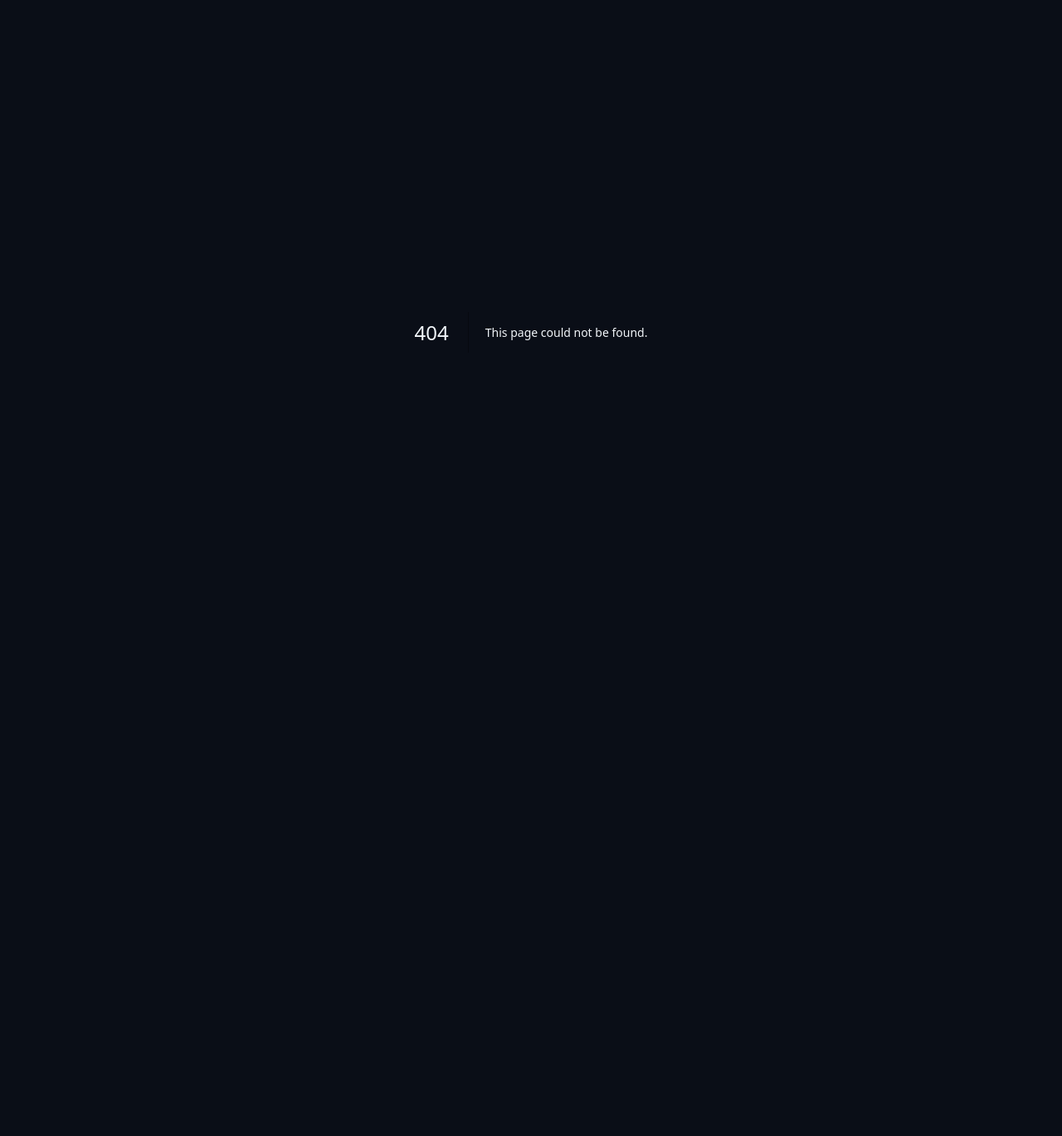
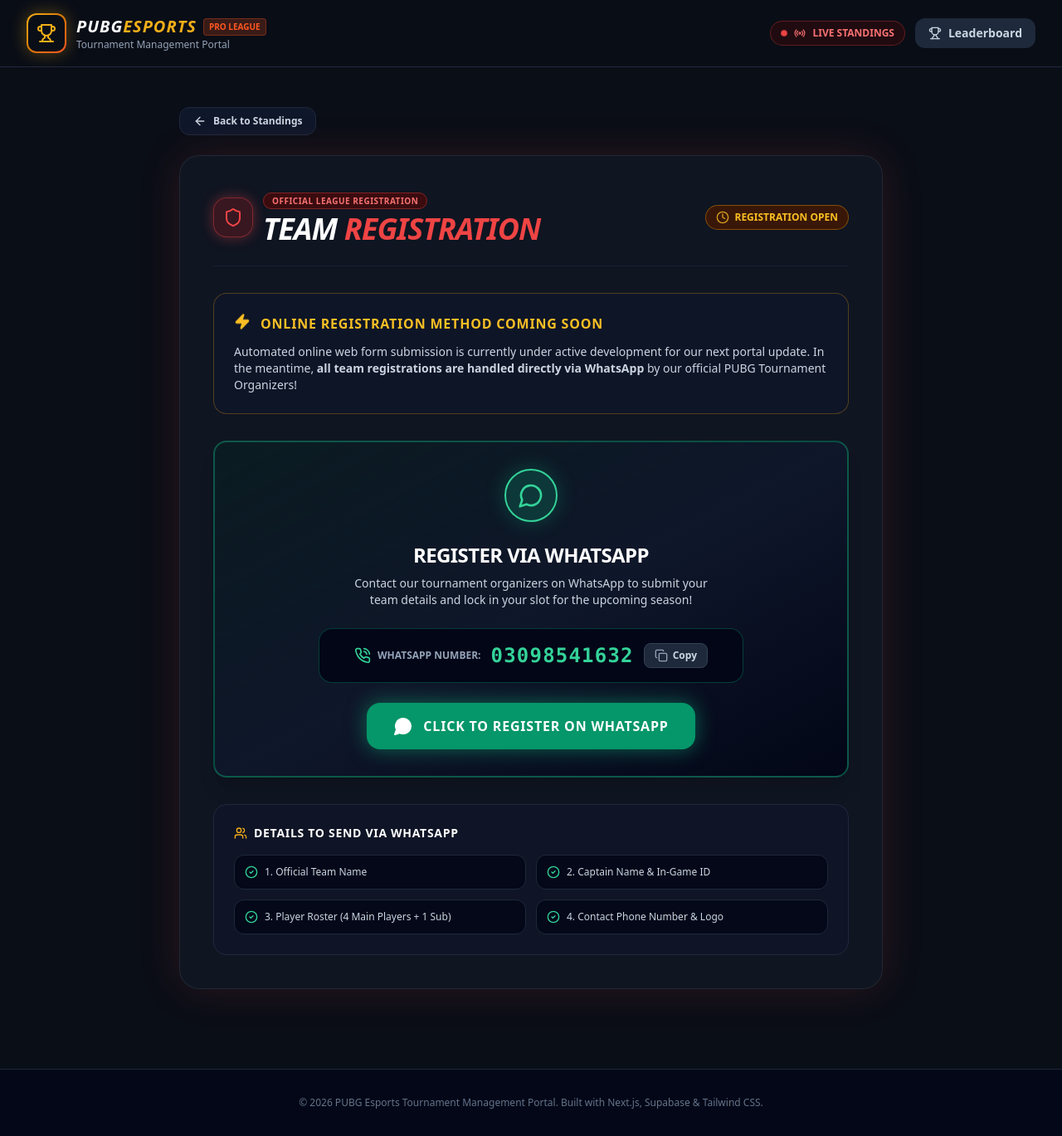
Before and after one commit to muzamilateeq/Pubg-leagues, a Next.js app: page /register in a window 1280 px wide. Before the commit this address had no page. Shown: the whole page at 83% size. Before the commit the page ends 800 px from the top, so only its background shows below. Built offline with nearby package versions, Linux system fonts and the light colour scheme.

Commit message:
Add Red Register Team button and Registration page with WhatsApp contact 03098541632

```diff
--- a/src/app/page.tsx
+++ b/src/app/page.tsx
@@ -1,6 +1,7 @@
 "use client";
 
 import { useState, useEffect } from "react";
+import Link from "next/link";
 import Navbar from "@/components/Navbar";
 import SeasonSelector from "@/components/SeasonSelector";
 import StatCards from "@/components/StatCards";
@@ -161,11 +162,19 @@
               </p>
             </div>
 
-            {/* Season Selector & Quick Stats */}
+            {/* Season Selector, Register Team & Quick Stats */}
             <div className="flex flex-col sm:flex-row items-stretch sm:items-center gap-3 sm:gap-4">
+              <Link
+                href="/register"
+                className="flex items-center justify-center gap-2 px-5 py-3 rounded-xl bg-red-600 hover:bg-red-500 text-white font-black text-xs sm:text-sm uppercase tracking-wider shadow-[0_0_20px_rgba(239,68,68,0.6)] transition-all hover:scale-105 active:scale-95 shrink-0"
+              >
+                <Shield className="w-4 h-4 text-white" />
+                <span>Register Team</span>
+              </Link>
+
               <button
                 onClick={() => setIsSeasonModalOpen(true)}
-                className="flex items-center justify-between gap-3 px-4 py-3 rounded-xl bg-pubg-card border-2 border-pubg-gold/50 text-left hover:border-pubg-gold transition-all shadow-neon-gold group"
+                className="flex items-center justify-between gap-3 px-4 py-3 rounded-xl bg-pubg-card border-2 border-pubg-gold/50 text-left hover:border-pubg-gold transition-all shadow-neon-gold group shrink-0"
               >
                 <div className="flex items-center gap-3 overflow-hidden">
                   <div className="p-2 rounded-lg bg-pubg-gold/20 text-pubg-gold border border-pubg-gold/30">
@@ -181,7 +190,7 @@
                 </span>
               </button>
 
-              <div className="p-3.5 rounded-xl bg-pubg-card border border-pubg-border text-center flex flex-col justify-center min-w-[120px]">
+              <div className="p-3.5 rounded-xl bg-pubg-card border border-pubg-border text-center flex flex-col justify-center min-w-[110px] shrink-0">
                 <span className="text-[10px] text-slate-400 uppercase font-black">Published Matches</span>
                 <span className="text-xl font-black text-white">{publishedCompletedMatches.length}</span>
               </div>
--- /dev/null
+++ b/src/app/register/page.tsx
@@ -0,0 +1,157 @@
+"use client";
+
+import Link from "next/link";
+import Navbar from "@/components/Navbar";
+import { Shield, MessageCircle, ArrowLeft, Clock, Zap, CheckCircle2, Copy, Check, Users, PhoneCall } from "lucide-react";
+import { useState } from "react";
+
+export default function RegisterPage() {
+  const [copied, setCopied] = useState(false);
+  const whatsappNumber = "03098541632";
+  const whatsappFormatted = "+92 309 8541632";
+  const whatsappLink = `https://wa.me/923098541632?text=${encodeURIComponent(
+    "Hello PUBG League Admins! I want to register my team for the upcoming tournament."
+  )}`;
+
+  const handleCopyNumber = () => {
+    navigator.clipboard.writeText(whatsappNumber);
+    setCopied(true);
+    setTimeout(() => setCopied(false), 2000);
+  };
+
+  return (
+    <div className="min-h-screen bg-pubg-dark text-slate-100 flex flex-col font-sans">
+      <Navbar />
+
+      <main className="flex-1 max-w-4xl w-full mx-auto px-4 sm:px-6 py-8 sm:py-12 flex flex-col justify-center">
+
+        {/* Back Link */}
+        <div className="mb-6">
+          <Link
+            href="/"
+            className="inline-flex items-center gap-2 px-4 py-2 rounded-xl bg-slate-900 hover:bg-slate-800 text-slate-300 text-xs font-bold border border-slate-800 transition-all"
+          >
+            <ArrowLeft className="w-4 h-4" /> Back to Standings
+          </Link>
+        </div>
+
+        {/* Registration Card */}
+        <div className="relative glass-panel rounded-3xl p-6 sm:p-10 border-2 border-red-500/40 bg-gradient-to-b from-red-950/20 via-pubg-card to-slate-950 shadow-[0_0_50px_rgba(239,68,68,0.15)] overflow-hidden space-y-8">
+
+          {/* Top Badge */}
+          <div className="flex flex-wrap items-center justify-between gap-3 border-b border-pubg-border/60 pb-6">
+            <div className="flex items-center gap-3">
+              <div className="w-12 h-12 rounded-2xl bg-red-600/20 border border-red-500/40 text-red-500 flex items-center justify-center shrink-0 shadow-[0_0_15px_rgba(239,68,68,0.4)]">
+                <Shield className="w-6 h-6" />
+              </div>
+              <div>
+                <span className="px-2.5 py-0.5 rounded-full bg-red-950/80 text-red-400 border border-red-500/40 text-[10px] font-black uppercase tracking-wider">
+                  OFFICIAL LEAGUE REGISTRATION
+                </span>
+                <h1 className="text-2xl sm:text-4xl font-black text-white uppercase italic tracking-tight mt-1">
+                  TEAM <span className="text-red-500">REGISTRATION</span>
+                </h1>
+              </div>
+            </div>
+
+            <div className="px-3 py-1.5 rounded-full bg-amber-950/80 border border-amber-500/40 text-amber-400 text-xs font-bold flex items-center gap-1.5">
+              <Clock className="w-4 h-4 animate-pulse" /> REGISTRATION OPEN
+            </div>
+          </div>
+
+          {/* Notice Card: Online Portal Coming Soon */}
+          <div className="p-5 sm:p-6 rounded-2xl bg-slate-900/90 border border-amber-500/30 space-y-3 relative overflow-hidden">
+            <div className="flex items-center gap-3 text-amber-400 font-extrabold text-sm sm:text-base uppercase tracking-wider">
+              <Zap className="w-5 h-5 text-amber-400 fill-amber-400 animate-bounce shrink-0" />
+              ONLINE REGISTRATION METHOD COMING SOON
+            </div>
+            <p className="text-xs sm:text-sm text-slate-300 leading-relaxed">
+              Automated online web form submission is currently under active development for our next portal update. In the meantime, <strong>all team registrations are handled directly via WhatsApp</strong> by our official PUBG Tournament Organizers!
+            </p>
+          </div>
+
+          {/* Main Action Box: WhatsApp Registration */}
+          <div className="p-6 sm:p-8 rounded-2xl bg-gradient-to-br from-emerald-950/30 via-slate-900 to-slate-950 border-2 border-emerald-500/40 shadow-xl space-y-6 text-center">
+            <div className="w-16 h-16 rounded-full bg-emerald-500/20 border-2 border-emerald-400 text-emerald-400 flex items-center justify-center mx-auto shadow-[0_0_25px_rgba(16,185,129,0.3)]">
+              <MessageCircle className="w-8 h-8" />
+            </div>
+
+            <div className="max-w-md mx-auto space-y-2">
+              <h2 className="text-xl sm:text-2xl font-black text-white uppercase tracking-tight">
+                REGISTER VIA WHATSAPP
+              </h2>
+              <p className="text-xs sm:text-sm text-slate-300">
+                Contact our tournament organizers on WhatsApp to submit your team details and lock in your slot for the upcoming season!
+              </p>
+            </div>
+
+            {/* Display WhatsApp Number */}
+            <div className="inline-flex flex-col sm:flex-row items-center justify-center gap-3 p-3.5 sm:p-4 rounded-2xl bg-slate-950 border border-emerald-500/30 max-w-lg w-full mx-auto">
+              <div className="flex items-center gap-2">
+                <PhoneCall className="w-5 h-5 text-emerald-400" />
+                <span className="text-xs text-slate-400 font-bold uppercase">WhatsApp Number:</span>
+              </div>
+              <span className="font-mono text-xl sm:text-2xl font-black text-emerald-400 tracking-wider">
+                {whatsappNumber}
+              </span>
+              <button
+                onClick={handleCopyNumber}
+                className="px-3 py-1.5 rounded-lg bg-slate-800 hover:bg-slate-700 text-slate-300 text-xs font-semibold flex items-center gap-1.5 transition-colors border border-slate-700"
+              >
+                {copied ? <Check className="w-4 h-4 text-emerald-400" /> : <Copy className="w-4 h-4 text-slate-400" />}
+                {copied ? "Copied!" : "Copy"}
+              </button>
+            </div>
+
+            {/* Big Green Direct WhatsApp Chat Button */}
+            <div>
+              <a
+                href={whatsappLink}
+                target="_blank"
+                rel="noopener noreferrer"
+                className="inline-flex items-center justify-center gap-3 px-8 py-4 rounded-2xl bg-emerald-600 hover:bg-emerald-500 text-white font-black text-sm sm:text-base uppercase tracking-wider shadow-[0_0_25px_rgba(16,185,129,0.5)] transition-all hover:scale-105 active:scale-95 w-full sm:w-auto"
+              >
+                <MessageCircle className="w-6 h-6 fill-white" /> Click To Register On WhatsApp
+              </a>
+            </div>
+          </div>
+
+          {/* Details Needed Checklist */}
+          <div className="p-5 sm:p-6 rounded-2xl bg-slate-900/60 border border-pubg-border space-y-4">
+            <h3 className="text-xs sm:text-sm font-extrabold text-white uppercase tracking-wider flex items-center gap-2">
+              <Users className="w-4 h-4 text-pubg-gold" /> DETAILS TO SEND VIA WHATSAPP
+            </h3>
+
+            <div className="grid grid-cols-1 sm:grid-cols-2 gap-3 text-xs text-slate-300">
+              <div className="flex items-center gap-2 p-3 rounded-xl bg-slate-950/80 border border-slate-800">
+                <CheckCircle2 className="w-4 h-4 text-emerald-400 shrink-0" />
+                <span>1. Official Team Name</span>
+              </div>
+              <div className="flex items-center gap-2 p-3 rounded-xl bg-slate-950/80 border border-slate-800">
+                <CheckCircle2 className="w-4 h-4 text-emerald-400 shrink-0" />
+                <span>2. Captain Name & In-Game ID</span>
+              </div>
+              <div className="flex items-center gap-2 p-3 rounded-xl bg-slate-950/80 border border-slate-800">
+                <CheckCircle2 className="w-4 h-4 text-emerald-400 shrink-0" />
+                <span>3. Player Roster (4 Main Players + 1 Sub)</span>
+              </div>
+              <div className="flex items-center gap-2 p-3 rounded-xl bg-slate-950/80 border border-slate-800">
+                <CheckCircle2 className="w-4 h-4 text-emerald-400 shrink-0" />
+                <span>4. Contact Phone Number & Logo</span>
+              </div>
+            </div>
+          </div>
+
+        </div>
+
+      </main>
+
+      {/* Footer */}
+      <footer className="mt-12 border-t border-pubg-border bg-slate-950/80 py-8">
+        <div className="max-w-7xl mx-auto px-4 text-center text-xs text-slate-500">
+          <p>© 2026 PUBG Esports Tournament Management Portal. Built with Next.js, Supabase & Tailwind CSS.</p>
+        </div>
+      </footer>
+    </div>
+  );
+}
--- a/src/components/Navbar.tsx
+++ b/src/components/Navbar.tsx
@@ -2,7 +2,7 @@
 
 import Link from "next/link";
 import { usePathname } from "next/navigation";
-import { Trophy, Radio, ArrowLeft, Calendar } from "lucide-react";
+import { Trophy, Radio, ArrowLeft, Calendar, ShieldCheck } from "lucide-react";
 import { isSupabaseConfigured } from "@/lib/supabaseClient";
 
 interface NavbarProps {
@@ -13,6 +13,7 @@
 export default function Navbar({ onOpenSeasonModal, currentSeasonName }: NavbarProps) {
   const pathname = usePathname();
   const isAdmin = pathname.startsWith("/admin");
+  const isRegister = pathname.startsWith("/register");
 
   return (
     <header className="sticky top-0 z-40 w-full border-b border-pubg-border bg-pubg-dark/95 backdrop-blur-md">
@@ -26,12 +27,12 @@
                 <Trophy className="w-5 h-5 sm:w-6 sm:h-6 text-pubg-gold group-hover:rotate-12 transition-transform" />
               </div>
             </div>
-            <div>
+            <div className="min-w-0">
               <div className="flex items-center gap-1.5 sm:gap-2">
-                <span className="font-extrabold text-lg sm:text-xl tracking-wider text-white uppercase italic">
+                <span className="font-extrabold text-base sm:text-xl tracking-wider text-white uppercase italic truncate">
                   PUBG<span className="text-pubg-gold">ESPORTS</span>
                 </span>
-                <span className="px-1.5 py-0.5 text-[9px] sm:text-[10px] font-bold uppercase rounded bg-pubg-orange/20 text-pubg-orange border border-pubg-orange/30">
+                <span className="px-1.5 py-0.5 text-[9px] sm:text-[10px] font-bold uppercase rounded bg-pubg-orange/20 text-pubg-orange border border-pubg-orange/30 shrink-0">
                   PRO LEAGUE
                 </span>
               </div>
@@ -39,37 +40,41 @@
             </div>
           </Link>
 
-          {/* Navigation Links & Live Status */}
-          <div className="flex items-center gap-2 sm:gap-3">
+          {/* Navigation Links & Red Registration Button */}
+          <div className="flex items-center gap-2 sm:gap-3 shrink-0">
 
             {/* Season Selector Modal Trigger (User side) */}
             {!isAdmin && onOpenSeasonModal && (
               <button
                 onClick={onOpenSeasonModal}
-                className="flex items-center gap-1.5 px-3 py-1.5 sm:px-3.5 sm:py-2 rounded-xl bg-slate-900 hover:bg-slate-800 border border-slate-700 text-slate-200 text-xs font-bold transition-all shrink-0"
+                className="hidden md:flex items-center gap-1.5 px-3 py-1.5 sm:px-3.5 sm:py-2 rounded-xl bg-slate-900 hover:bg-slate-800 border border-slate-700 text-slate-200 text-xs font-bold transition-all shrink-0"
                 title="Switch season"
               >
                 <Calendar className="w-3.5 h-3.5 text-pubg-gold" />
-                <span className="max-w-[90px] sm:max-w-[140px] truncate">{currentSeasonName || "Seasons"}</span>
+                <span className="max-w-[120px] truncate">{currentSeasonName || "Seasons"}</span>
               </button>
             )}
 
+            {/* Red Team Registration Button */}
+            {!isAdmin && !isRegister && (
+              <Link
+                href="/register"
+                className="flex items-center gap-1.5 px-3 py-1.5 sm:px-3.5 sm:py-2 rounded-xl bg-red-600 hover:bg-red-500 text-white font-black text-xs sm:text-sm uppercase tracking-wider shadow-[0_0_15px_rgba(239,68,68,0.5)] transition-all hover:scale-105 active:scale-95 shrink-0"
+              >
+                <ShieldCheck className="w-4 h-4 text-white" />
+                <span className="hidden xs:inline">Register Team</span>
+                <span className="xs:hidden">Register</span>
+              </Link>
+            )}
+
             {/* Live Indicator */}
-            <div className="hidden xs:flex items-center gap-1.5 sm:gap-2 px-2.5 sm:px-3 py-1 sm:py-1.5 rounded-full bg-red-950/40 border border-red-500/30 text-red-400 text-[11px] sm:text-xs font-semibold">
+            <div className="hidden lg:flex items-center gap-1.5 sm:gap-2 px-2.5 sm:px-3 py-1 sm:py-1.5 rounded-full bg-red-950/40 border border-red-500/30 text-red-400 text-[11px] sm:text-xs font-semibold">
               <span className="w-2 h-2 rounded-full bg-red-500 live-badge-glow" />
               <Radio className="w-3 h-3 sm:w-3.5 sm:h-3.5 animate-pulse" />
-              <span className="hidden sm:inline">LIVE STANDINGS</span>
+              <span>LIVE STANDINGS</span>
             </div>
 
-            {/* Supabase Status Pill */}
-            <div className="hidden lg:flex items-center gap-2 px-3 py-1.5 rounded-full bg-slate-900 border border-slate-700 text-xs">
-              <span className={`w-2 h-2 rounded-full ${isSupabaseConfigured ? 'bg-emerald-400' : 'bg-amber-400'}`} />
-              <span className="text-slate-300">
-                {isSupabaseConfigured ? "Supabase Live" : "Demo Mode"}
-              </span>
-            </div>
-
-            {/* Navigation Tabs - Hidden Admin link on user side */}
+            {/* Navigation Tabs */}
             <nav className="flex items-center gap-2">
               {isAdmin ? (
                 <Link
@@ -81,10 +86,17 @@
                   <span className="sm:hidden">Exit</span>
                 </Link>
               ) : (
-                <div className="flex items-center gap-2 px-3 sm:px-4 py-2 rounded-xl bg-pubg-gold/15 border border-pubg-gold/30 text-pubg-gold text-xs sm:text-sm font-extrabold shadow-neon-gold">
+                <Link
+                  href="/"
+                  className={`flex items-center gap-2 px-3 sm:px-4 py-2 rounded-xl text-xs sm:text-sm font-extrabold transition-all ${
+                    !isRegister
+                      ? "bg-pubg-gold/15 border border-pubg-gold/30 text-pubg-gold shadow-neon-gold"
+                      : "bg-slate-800 text-slate-300 hover:bg-slate-700 hover:text-white"
+                  }`}
+                >
                   <Trophy className="w-4 h-4" />
-                  <span className="hidden xs:inline">Leaderboard</span>
-                </div>
+                  <span className="hidden sm:inline">Leaderboard</span>
+                </Link>
               )}
             </nav>
 
```
